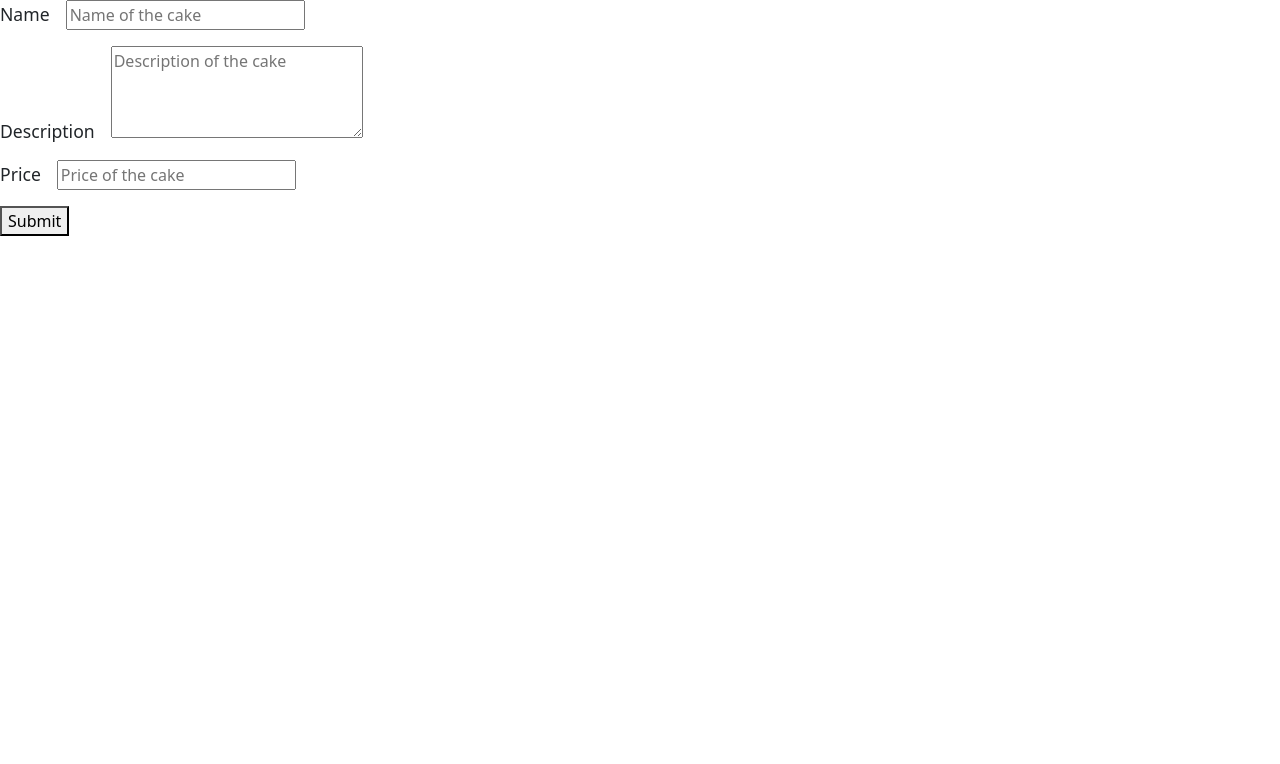
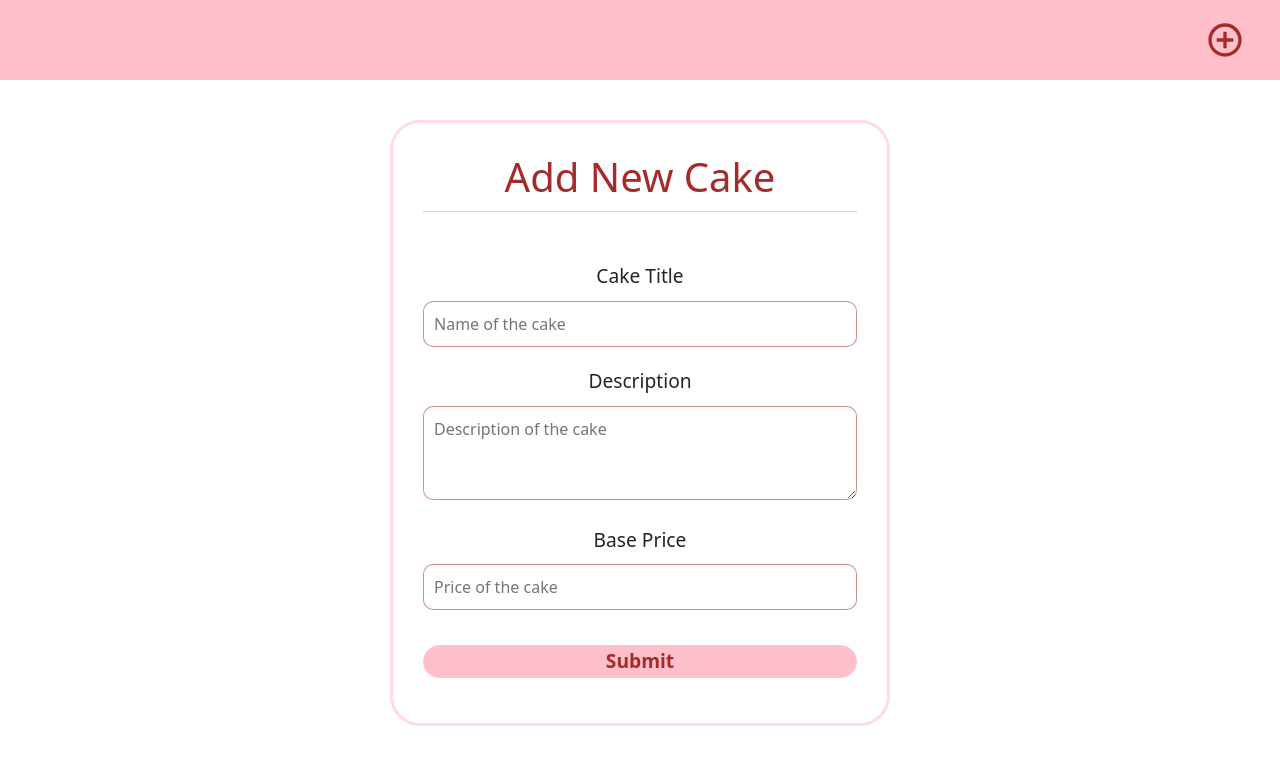
Before and after one commit to ShubhamPoriya/cake-ordering-system, a React (Create React App) app in the folder client/: page /add-cake in a window 1280 px wide. Shown: the top 764 px of the page. Built offline with nearby package versions, Linux system fonts and the light colour scheme.

Commit message:
styled add-cake page form

```diff
--- a/client/src/components/Cakes/NewCakeForm.js
+++ b/client/src/components/Cakes/NewCakeForm.js
@@ -1,6 +1,9 @@
 import classes from "./NewCakeForm.module.css";
 import { useRef, useState } from "react";
 import axios from "axios";
+import Header from "../Layout/Header";
+import { FaBirthdayCake } from "react-icons/fa";
+import { IconContext } from "react-icons/lib";
 
 const NewCakeForm = () => {
   const [submittingForm, setSubmittingForm] = useState(false);
@@ -41,9 +44,16 @@ const NewCakeForm = () => {
   };
 
   return (
-    <form onSubmit={formSubmitHandler} encType="multipart/form-data">
+    <div className={classes.container}>
+      <Header />
+      <form
+        onSubmit={formSubmitHandler}
+        encType="multipart/form-data"
+        className={classes.cakeForm}
+      >
+        <h1>Add New Cake</h1>
         <div className={classes.input}>
-        <label htmlFor="cake-name">Name</label>
+          <label htmlFor="cake-name">Cake Title</label>
           <input
             type="text"
             id="cake-name"
@@ -66,7 +76,7 @@ const NewCakeForm = () => {
           />
         </div>
         <div className={classes.input}>
-        <label htmlFor="cake-price">Price</label>
+          <label htmlFor="cake-price">Base Price</label>
           <input
             type="number"
             id="cake-price"
@@ -87,6 +97,7 @@ const NewCakeForm = () => {
           </button>
         </div>
       </form>
+    </div>
   );
 };
 
--- a/client/src/components/Cakes/NewCakeForm.module.css
+++ b/client/src/components/Cakes/NewCakeForm.module.css
@@ -1,9 +1,56 @@
-.input,
-.input textarea {
-  padding-bottom: 1rem;
+.cakeForm {
+  display: block;
+  box-sizing: border-box;
+  max-width: 500px;
+  text-align: center;
+  margin: auto;
+  margin-top: 15vh;
+  border: 3px solid rgba(255, 192, 203, 0.554);
+  padding: 30px;
+  border-radius: 30px;
 }
 
-.input label {
-  font-size: 1.1rem;
-  padding-right: 1rem;
+.cakeForm h1 {
+  color: brown;
+  margin-bottom: 50px;
+  padding-bottom: 10px;
+  border-bottom: 1px solid pink;
 }
+
+.cakeForm input {
+  width: 100%;
+  margin-bottom: 20px;
+  border: 1px solid rgba(165, 42, 42, 0.518);
+  border-radius: 10px;
+  padding: 10px;
+}
+
+.cakeForm label {
+  width: 100%;
+  margin-bottom: 10px;
+  font-size: 1.2rem;
+}
+
+.cakeForm textarea {
+  width: 100%;
+  border: 1px solid rgba(165, 42, 42, 0.518);
+  border-radius: 10px;
+  padding: 10px;
+  margin-bottom: 20px;
+}
+
+.cakeForm button {
+  width: 100%;
+  margin: 15px 0;
+  background-color: pink;
+  color: brown;
+  border: none;
+  border: 1px solid pink;
+  border-radius: 25px;
+  font-weight: bolder;
+  font-size: 1.2rem;
+}
+
+.bday {
+  font-size: 2rem;
+}
```
Lines whose indentation alone changed are shown as unchanged.
